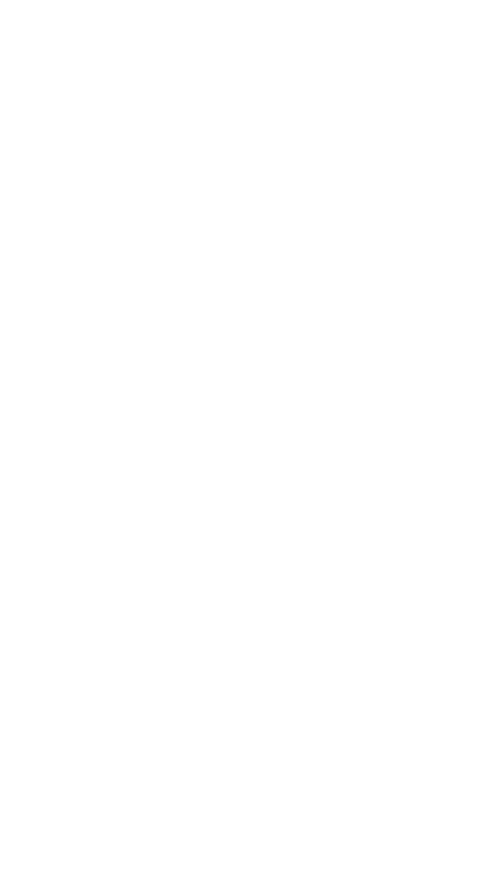
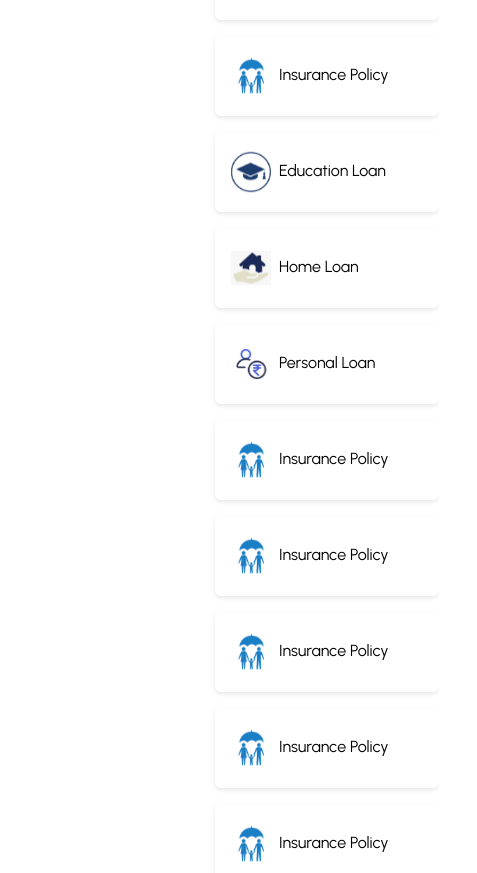
Before and after one commit to Vats-shivam/FundkaroAdmin, a React app: page /user/dashboard in a window 390 px wide. Shown: the part 1124-1997 px from the top of the page, 477 px wide, since content can reach past the window. Before the commit the page ends 908 px from the top, so only its background shows below. Built offline with nearby package versions, Linux system fonts and the light colour scheme; the HTML template or start-up script is replaced by a standard one.

Commit message:
add media query

```diff
--- a/src/components/DashboardHome.jsx
+++ b/src/components/DashboardHome.jsx
@@ -7,6 +7,113 @@
 
     const items = [
         { label: "Education Loan", img: EduLoan },
+        { label: "Home Loan", img: HomeLoan },
+        { label: "Personal Loan", img: PersonalLoan },
+        { label: "Insurance Policy", img: InsurancePolicy },
+        { label: "Insurance Policy", img: InsurancePolicy },
+        { label: "Insurance Policy", img: InsurancePolicy },
+        { label: "Insurance Policy", img: InsurancePolicy },
+        { label: "Insurance Policy", img: InsurancePolicy },
+        { label: "Education Loan", img: EduLoan },
+        { label: "Home Loan", img: HomeLoan },
+        { label: "Personal Loan", img: PersonalLoan },
+        { label: "Insurance Policy", img: InsurancePolicy },
+        { label: "Insurance Policy", img: InsurancePolicy },
+        { label: "Insurance Policy", img: InsurancePolicy },
+        { label: "Insurance Policy", img: InsurancePolicy },
+        { label: "Insurance Policy", img: InsurancePolicy },
+        { label: "Home Loan", img: HomeLoan },
+        { label: "Personal Loan", img: PersonalLoan },
+        { label: "Insurance Policy", img: InsurancePolicy },
+        { label: "Insurance Policy", img: InsurancePolicy },
+        { label: "Insurance Policy", img: InsurancePolicy },
+        { label: "Insurance Policy", img: InsurancePolicy },
+        { label: "Insurance Policy", img: InsurancePolicy },
+        { label: "Home Loan", img: HomeLoan },
+        { label: "Personal Loan", img: PersonalLoan },
+        { label: "Insurance Policy", img: InsurancePolicy },
+        { label: "Insurance Policy", img: InsurancePolicy },
+        { label: "Insurance Policy", img: InsurancePolicy },
+        { label: "Insurance Policy", img: InsurancePolicy },
+        { label: "Insurance Policy", img: InsurancePolicy },
+        { label: "Home Loan", img: HomeLoan },
+        { label: "Personal Loan", img: PersonalLoan },
+        { label: "Insurance Policy", img: InsurancePolicy },
+        { label: "Insurance Policy", img: InsurancePolicy },
+        { label: "Insurance Policy", img: InsurancePolicy },
+        { label: "Insurance Policy", img: InsurancePolicy },
+        { label: "Insurance Policy", img: InsurancePolicy },
+        { label: "Home Loan", img: HomeLoan },
+        { label: "Personal Loan", img: PersonalLoan },
+        { label: "Insurance Policy", img: InsurancePolicy },
+        { label: "Insurance Policy", img: InsurancePolicy },
+        { label: "Insurance Policy", img: InsurancePolicy },
+        { label: "Insurance Policy", img: InsurancePolicy },
+        { label: "Insurance Policy", img: InsurancePolicy },
+        { label: "Home Loan", img: HomeLoan },
+        { label: "Personal Loan", img: PersonalLoan },
+        { label: "Insurance Policy", img: InsurancePolicy },
+        { label: "Insurance Policy", img: InsurancePolicy },
+        { label: "Insurance Policy", img: InsurancePolicy },
+        { label: "Insurance Policy", img: InsurancePolicy },
+        { label: "Insurance Policy", img: InsurancePolicy },
+        { label: "Home Loan", img: HomeLoan },
+        { label: "Personal Loan", img: PersonalLoan },
+        { label: "Insurance Policy", img: InsurancePolicy },
+        { label: "Insurance Policy", img: InsurancePolicy },
+        { label: "Insurance Policy", img: InsurancePolicy },
+        { label: "Insurance Policy", img: InsurancePolicy },
+        { label: "Insurance Policy", img: InsurancePolicy },
+        { label: "Home Loan", img: HomeLoan },
+        { label: "Personal Loan", img: PersonalLoan },
+        { label: "Insurance Policy", img: InsurancePolicy },
+        { label: "Insurance Policy", img: InsurancePolicy },
+        { label: "Insurance Policy", img: InsurancePolicy },
+        { label: "Insurance Policy", img: InsurancePolicy },
+        { label: "Insurance Policy", img: InsurancePolicy },
+        { label: "Home Loan", img: HomeLoan },
+        { label: "Personal Loan", img: PersonalLoan },
+        { label: "Insurance Policy", img: InsurancePolicy },
+        { label: "Insurance Policy", img: InsurancePolicy },
+        { label: "Insurance Policy", img: InsurancePolicy },
+        { label: "Insurance Policy", img: InsurancePolicy },
+        { label: "Insurance Policy", img: InsurancePolicy },
+        { label: "Home Loan", img: HomeLoan },
+        { label: "Personal Loan", img: PersonalLoan },
+        { label: "Insurance Policy", img: InsurancePolicy },
+        { label: "Insurance Policy", img: InsurancePolicy },
+        { label: "Insurance Policy", img: InsurancePolicy },
+        { label: "Insurance Policy", img: InsurancePolicy },
+        { label: "Insurance Policy", img: InsurancePolicy },
+        { label: "Home Loan", img: HomeLoan },
+        { label: "Personal Loan", img: PersonalLoan },
+        { label: "Insurance Policy", img: InsurancePolicy },
+        { label: "Insurance Policy", img: InsurancePolicy },
+        { label: "Insurance Policy", img: InsurancePolicy },
+        { label: "Insurance Policy", img: InsurancePolicy },
+        { label: "Insurance Policy", img: InsurancePolicy },
+        { label: "Home Loan", img: HomeLoan },
+        { label: "Personal Loan", img: PersonalLoan },
+        { label: "Insurance Policy", img: InsurancePolicy },
+        { label: "Insurance Policy", img: InsurancePolicy },
+        { label: "Insurance Policy", img: InsurancePolicy },
+        { label: "Insurance Policy", img: InsurancePolicy },
+        { label: "Insurance Policy", img: InsurancePolicy },
+        { label: "Home Loan", img: HomeLoan },
+        { label: "Personal Loan", img: PersonalLoan },
+        { label: "Insurance Policy", img: InsurancePolicy },
+        { label: "Insurance Policy", img: InsurancePolicy },
+        { label: "Insurance Policy", img: InsurancePolicy },
+        { label: "Insurance Policy", img: InsurancePolicy },
+        { label: "Insurance Policy", img: InsurancePolicy },
+        { label: "Home Loan", img: HomeLoan },
+        { label: "Personal Loan", img: PersonalLoan },
+        { label: "Insurance Policy", img: InsurancePolicy },
+        { label: "Insurance Policy", img: InsurancePolicy },
+        { label: "Insurance Policy", img: InsurancePolicy },
+        { label: "Insurance Policy", img: InsurancePolicy },
+        { label: "Insurance Policy", img: InsurancePolicy },
+
         { label: "Home Loan", img: HomeLoan },
         { label: "Personal Loan", img: PersonalLoan },
         { label: "Insurance Policy", img: InsurancePolicy },
@@ -24,7 +131,7 @@
     <div>
         <div className='text-center text-2xl'>Evaluate rates from different lenders in a matter of minutes.</div>
         <div className='text-center text-2l font-bold text-[#4169E1]'>Select a product to assess your customized rates.</div>
-        <div className='grid grid-cols-4 items-center justify-center content-center justify-items-center pt-8'>
+        <div className='flex flex-col flex-wrap items-center justify-center content-center justify-items-center pt-8'>
             {items.map((item) => {
                 return (<div onClick={SelectCategory} className='p-4 mb-4 -ml-6 rounded-md w-56 shadow-dashboardshadow cursor-pointer'><img src={item.img} className='h-12 w-12 pr-2 inline-block'></img>{item.label}</div>)
             })}
--- a/src/components/NameNavbar.jsx
+++ b/src/components/NameNavbar.jsx
@@ -2,7 +2,7 @@
 
 function NameNavbar() {
   return (
-    <header className="bg-gradient-to-r from-darkPrimary to-lightPrimary flex h-16 items-center">
+    <header className="fixed top-0 w-full bg-gradient-to-r from-darkPrimary to-lightPrimary flex h-16 items-center">
       <img src={logo} className="w-32 h-9 ml-8 " />
     </header>
   )
--- a/src/components/SideDashboard.jsx
+++ b/src/components/SideDashboard.jsx
@@ -21,13 +21,13 @@
     }
 
     return (
-        <div className="absolute shadow-primaryShadow h-full max-h-screen pt-8 w-64 top-18 pr-4 pl-2">
+        <div className="flex flex-col fixed top-8 shadow-primaryShadow h-screen pt-8 w-64 pr-4 pl-2">
             <div>
                 {items.map((item) => {
                     return <div className="text-left font-primaryFont p-4 font-semibold border-b border-[#7BADF9] hover:bg-[#E4EAFA]"><Link to={'/user/dashboard'+item.link}><img className="inline-block pr-2 h-6 w-6 -mt-1" src={item.img}></img>{item.label}</Link></div>
                 })}
             </div>
-            <div className="relative -bottom-32">
+            <div className="fixed bottom-16">
                 <div className="text-left -ml-1 pt-4 pl-5 text-[#4169E1]"><Link to='/user/profile'><img className="inline-block pr-2 h-7 w-7" src={VectorProfile}></img>My Profile</Link></div>
                 <div onClick={Logout} className="text-left -ml-1 pt-4 pl-5 text-[#4169E1] -mt-2 cursor-pointer"><img className="inline-block pr-2 h-7 w-7" src={VectorLogout}></img>Logout</div>
             </div>
```
